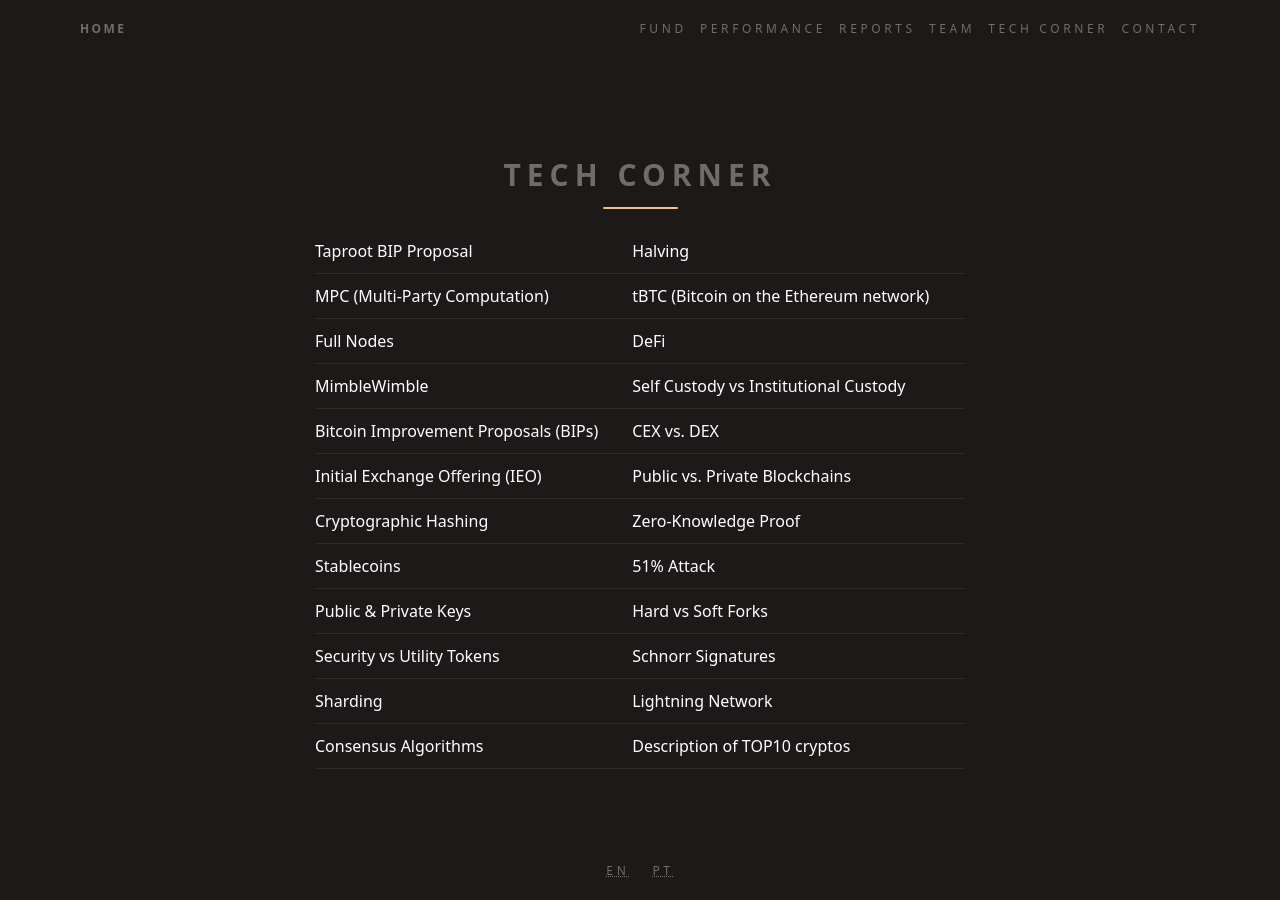
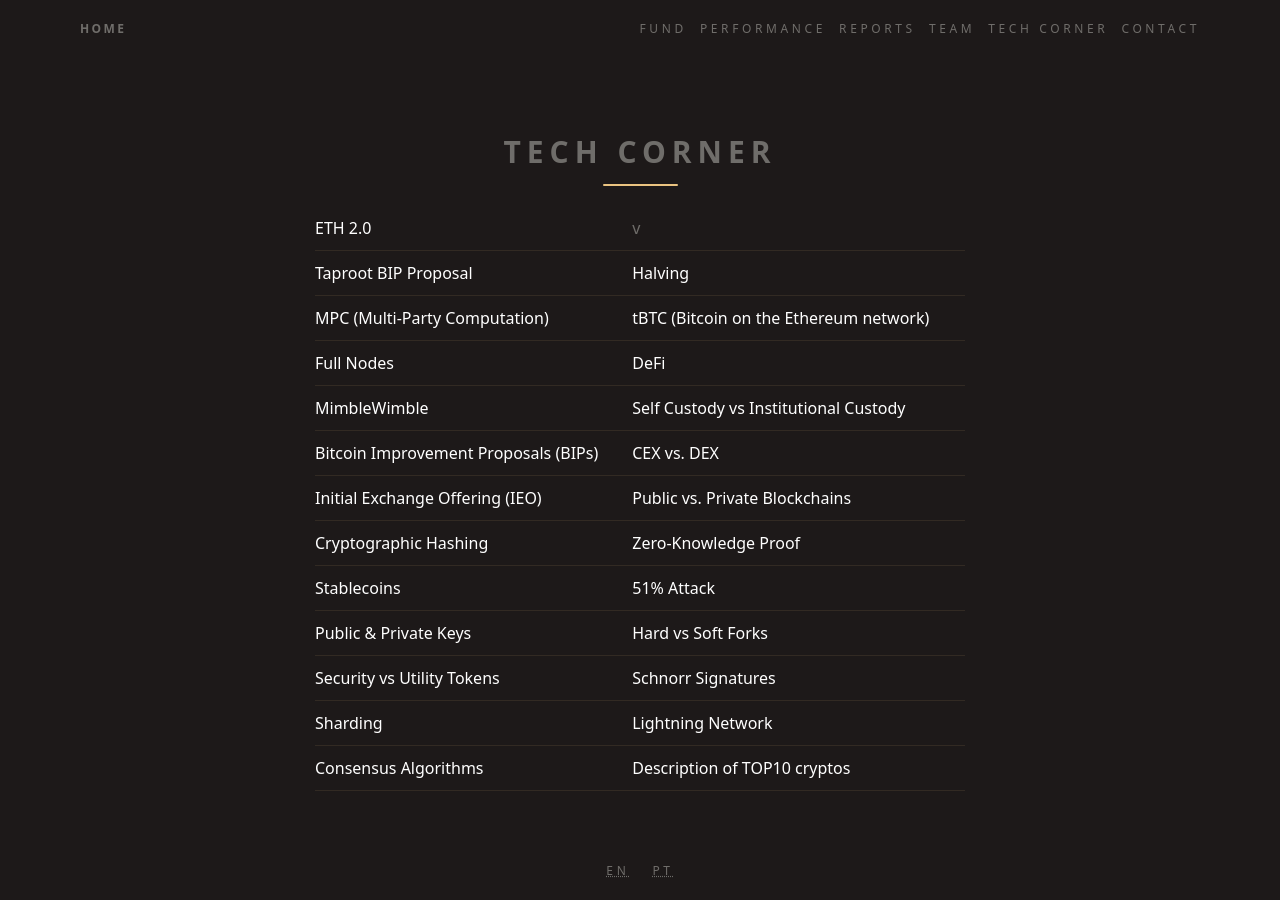
Before and after one commit to ateliedetemas/blpcrypto, a Jekyll site: the page built from _pages/en/tech-corner.md, in a window 1280 px wide. Built offline with Jekyll 4.4.1, drawn with Linux system fonts in a browser that asks for light colours.

Commit message:
Update tech-corner.md

```diff
--- a/_pages/en/tech-corner.md
+++ b/_pages/en/tech-corner.md
@@ -4,6 +4,7 @@ layout: page
 title: Tech Corner
 permalink: "/en/tech-corner/"
 ---
+[ETH 2.0]({{ "/assets/documents/tech-corner/2020/03.pdf" }}) |  v
 [Taproot BIP Proposal]({{ "/assets/documents/tech-corner/2020/01.pdf" }}) |  [Halving]({{ "/assets/documents/tech-corner/2020/02.pdf" }})
 [MPC (Multi-Party Computation)]({{ "/assets/documents/tech-corner/2019/11.pdf" }}) | [tBTC (Bitcoin on the Ethereum network)]({{ "/assets/documents/tech-corner/2019/12.pdf" }})
 [Full Nodes]({{ "/assets/documents/tech-corner/2019/09.pdf" }}) |  [DeFi]({{ "/assets/documents/tech-corner/2019/10.pdf" }}) |
```
